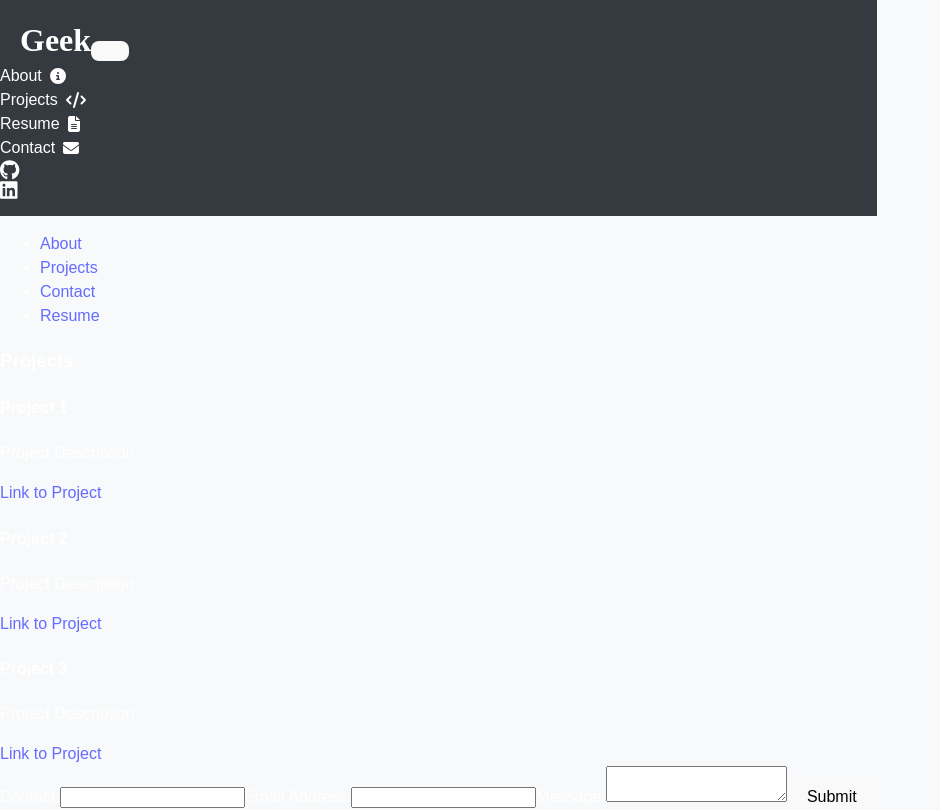
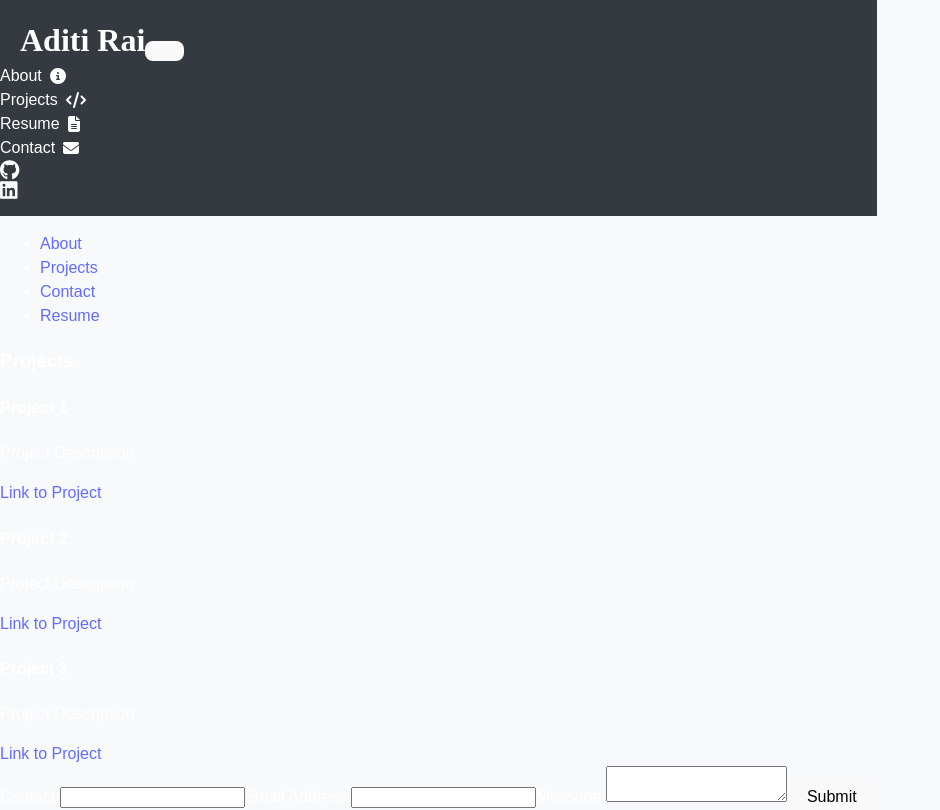
Before and after one commit to aditirai-ux/my-portfolio, a React (Vite) app: page / in a window 1280 px wide. Shown: the top 810 px of the page, without its empty margins (0-940 px from the left). Built offline with nearby package versions, Linux system fonts and the light colour scheme.

Commit message:
modified header.jsx

```diff
--- a/package.json
+++ b/package.json
@@ -12,6 +12,7 @@
   },
   "dependencies": {
     "@fortawesome/fontawesome-svg-core": "^6.6.0",
+    "@fortawesome/free-brands-svg-icons": "^6.6.0",
     "@fortawesome/free-solid-svg-icons": "^6.6.0",
     "@fortawesome/react-fontawesome": "^0.2.2",
     "bootstrap": "^5.3.3",
--- a/src/components/Header.jsx
+++ b/src/components/Header.jsx
@@ -4,13 +4,11 @@ import '../App.css';
 import { Navbar, Nav } from 'react-bootstrap';
 import { FontAwesomeIcon }
 from '@fortawesome/react-fontawesome';
-import { faGithub, faLinkedin }
-from '@fortawesome/free-brands-svg-icons';
+import { faGithub, faLinkedin } from '@fortawesome/free-brands-svg-icons';
 import {
 faInfoCircle, faCode,
 faFileAlt, faEnvelope
-}
-from '@fortawesome/free-solid-svg-icons';
+} from '@fortawesome/free-solid-svg-icons';
 import { Link } from 'react-router-dom';
 
 const Header = () => {
@@ -20,7 +18,7 @@ const Header = () => {
     <Navbar.Brand as={Link} to="/"
         className="brand-name">
         <span className="display-4 text-white ho">
-        Geek
+        Aditi Rai
         </span>
     </Navbar.Brand>
     <button
@@ -59,12 +57,12 @@ const Header = () => {
         </Nav.Link>
         </Nav>
         <Nav className="ml-auto">
-        <Nav.Link href="https://github.com/yourusername">
+        <Nav.Link href="https://github.com/aditirai-ux">
             <span className="sr-only">Github</span>
             <FontAwesomeIcon icon={faGithub} size="lg"
             className='text-light ho' />
         </Nav.Link>
-        <Nav.Link href="https://linkedin.com/in/yourusername">
+        <Nav.Link href="https://www.linkedin.com/in/aditi-rai-79b14022/">
             <span className="sr-only">Linkedin</span>
             <FontAwesomeIcon icon={faLinkedin} size="lg"
             className='text-light ho' />
@@ -75,4 +73,4 @@ const Header = () => {
 );
 };
 
-export default Header
+export default Header;
```
